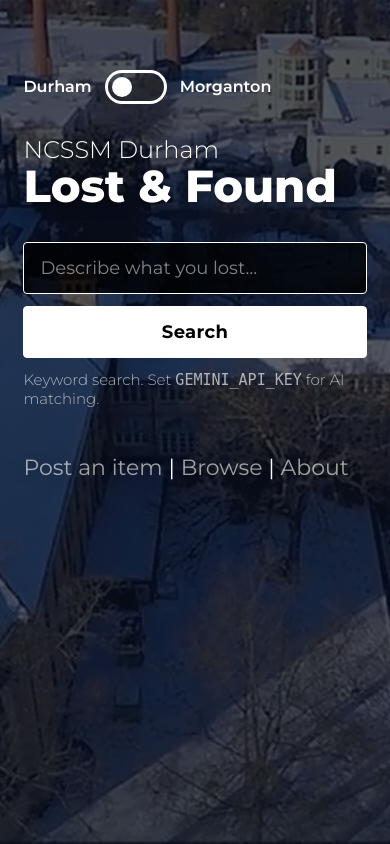
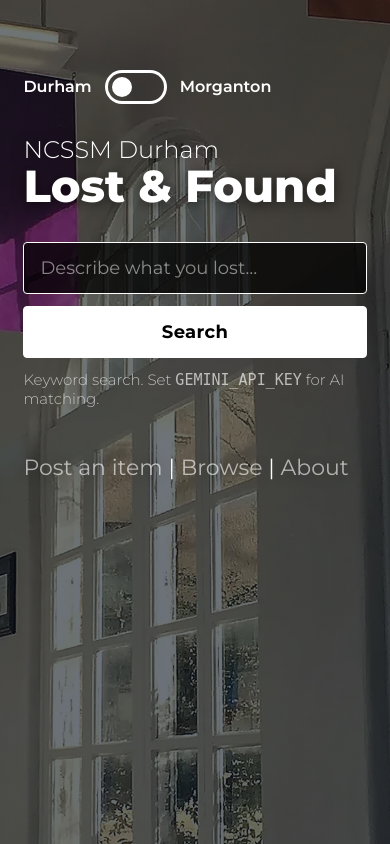
Before and after one commit to alancai27/ncssm_lost_and_found, a Flask app: page / in a window 390 px wide. Run offline with Flask 3, Linux system fonts and the light colour scheme; data that the repository does not hold is empty; some libraries are stand-ins or nearby versions.

Commit message:
Use the Alumni Hall interior for Durham and retune its scrim
The previous values were carried over from the snow aerial and left this
photo dimmed 69% when 53% clears the same threshold, which cost the banners
their colour and flattened the courtyard for no readability gain.

Found the lightest scrim still clearing 4.6:1 for white text in every region
by search rather than by eye. All four campus/breakpoint combinations remain
above the 4.5:1 AA threshold.

Co-Authored-By: Claude Opus 5 <noreply@anthropic.com>

```diff
--- a/static/main.css
+++ b/static/main.css
@@ -62,20 +62,22 @@ body {
 }
 
 .bg-durham {
-  /* Heavier than Morganton's: this photo is snow, which is close to the
-     same white as the text. Measured, not eyeballed -- the shared values
-     left the heading at 4.6:1. */
+  /* Tuned for the Alumni Hall interior: bright white walls and sunlit
+     windows throughout, so it needs more scrim than Morganton's dusk aerial.
+     These are the lightest values that still clear 4.6:1 for white text in
+     every region, found by search rather than by eye -- guessing here costs
+     the photo far more contrast than it needs to. */
   background-image: linear-gradient(
       to right,
-      rgba(6, 16, 30, 0.7) 0%,
-      rgba(6, 16, 30, 0.44) 50%,
+      rgba(6, 16, 30, 0.6) 0%,
+      rgba(6, 16, 30, 0.37) 50%,
       rgba(6, 16, 30, 0) 88%
     ),
     linear-gradient(
       to bottom,
-      rgba(6, 16, 30, 0.6) 0%,
-      rgba(6, 16, 30, 0.42) 45%,
-      rgba(6, 16, 30, 0.62) 100%
+      rgba(6, 16, 30, 0.58) 0%,
+      rgba(6, 16, 30, 0.16) 45%,
+      rgba(6, 16, 30, 0.4) 100%
     ),
     url("assets/durham-bg.webp"),
     linear-gradient(160deg, #1b3550 0%, #24507c 45%, #16283c 100%);
@@ -956,9 +958,9 @@ select option {
   .bg-durham {
     background-image: linear-gradient(
         to bottom,
-        rgba(6, 16, 30, 0.72) 0%,
-        rgba(6, 16, 30, 0.66) 45%,
-        rgba(6, 16, 30, 0.74) 100%
+        rgba(6, 16, 30, 0.58) 0%,
+        rgba(6, 16, 30, 0.58) 45%,
+        rgba(6, 16, 30, 0.6) 100%
       ),
       url("assets/durham-bg.webp"),
       linear-gradient(160deg, #1b3550 0%, #24507c 45%, #16283c 100%);
```
Also changed, not shown: source-images/durham-alumni-hall.webp (added), static/assets/durham-bg.webp.
